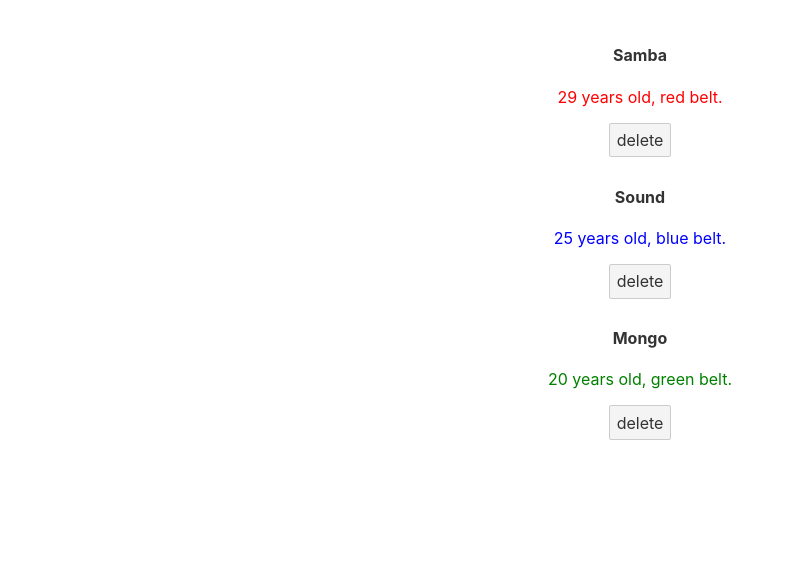
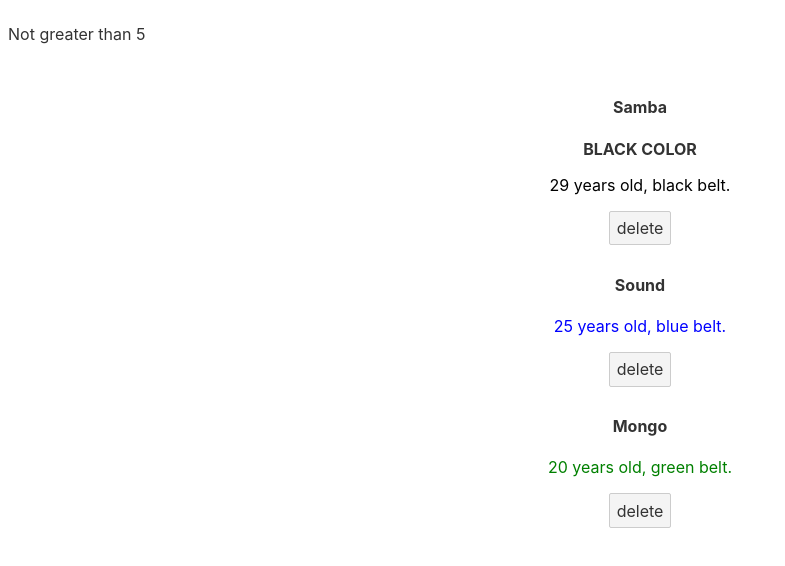
Before and after one commit to SambaLim/Svelte-Tutorial, a Svelte app: page / in a window 1280 px wide. Shown: the top 566 px of the page, without its empty margins (0-785 px from the left). Built offline with nearby package versions, Linux system fonts and the light colour scheme.

Commit message:
8. Conditionals

```diff
--- a/src/App.svelte
+++ b/src/App.svelte
@@ -1,6 +1,6 @@
 <script>
 	let people = [
-		{ name: 'Samba', beltColor: 'red', age:29, id:1 },
+		{ name: 'Samba', beltColor: 'black', age:29, id:1 },
 		{ name: 'Sound', beltColor: 'blue', age:25, id:2 },
 		{ name: 'Mongo', beltColor: 'green', age:20, id:3 }
 	];
@@ -10,12 +10,26 @@
 			return person.id != id;
 		});
 	}
+
+	let number = 5;
+
 </script>
+
+{#if number > 20}
+	<p>Greater than 20</p>
+{:else if number > 5}
+	<p>Greater than 5</p>
+{:else}
+	<p>Not greater than 5</p>
+{/if}
 
 <main>
 	{#each people as person (person.id)}
 		<div>
 			<h4>{person.name}</h4>
+			{#if person.beltColor === 'black'}
+				<p><strong>BLACK COLOR</strong></p>
+			{/if}
 			<p style="color: {person.beltColor}">{person.age} years old, {person.beltColor} belt.</p>
 			<button on:click={() => handleClick(person.id)}>delete</button>
 		</div>
```
